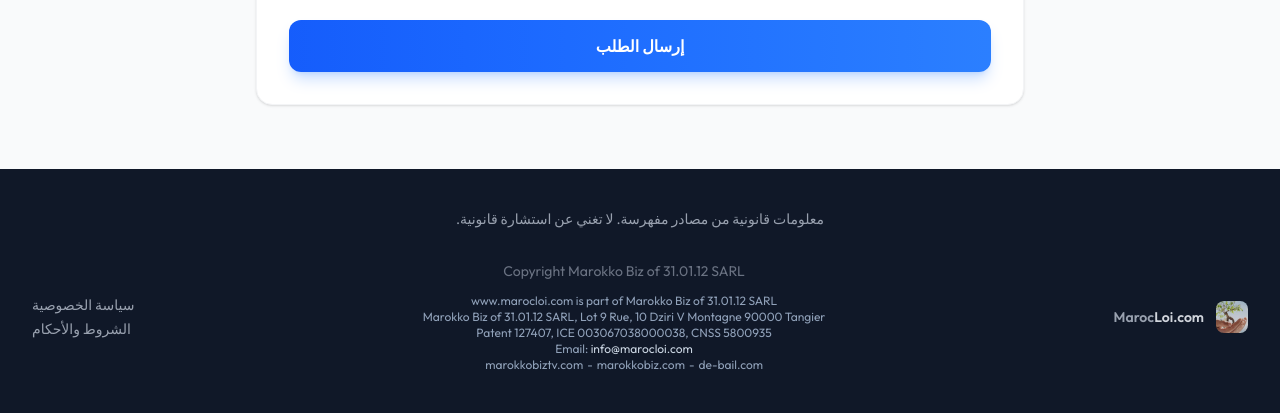
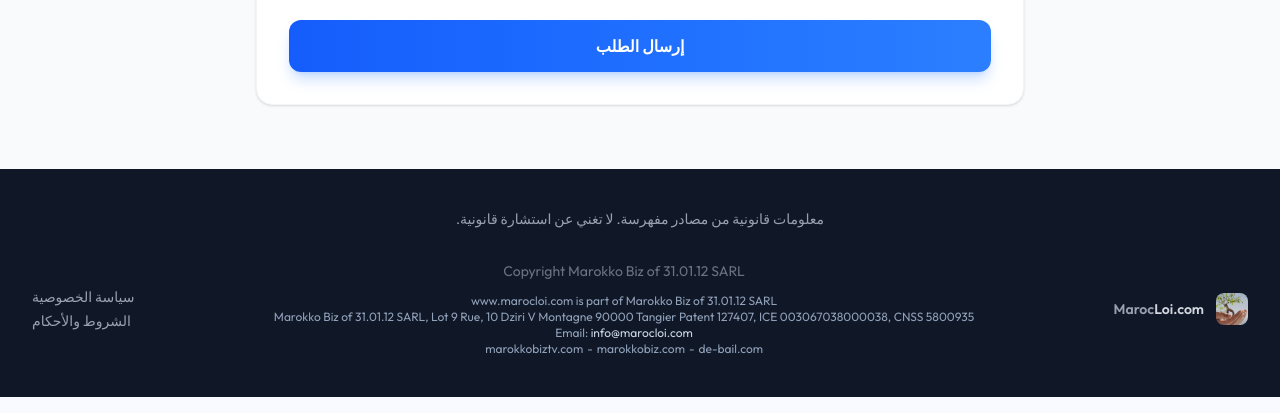
Before and after one commit to marokkobiz/morocco-law-search, a Laravel app: page /test/beta/legal-aid in a window 1280 px wide. Shown: the part 1590-2003 px from the top of the page. Run offline with Laravel 12, Linux system fonts and the light colour scheme; data comes from the database, SQL or seed files in the repository; style sheets or scripts are compiled from the project's sources; some libraries are stand-ins or nearby versions; some web fonts are replaced.

Commit message:
feat(legal-aid): update form layout, compact inputs, translations, and global footer

```diff
--- a/resources/views/layouts/app.blade.php
+++ b/resources/views/layouts/app.blade.php
@@ -138,8 +138,7 @@
                 <div>
                     <p class="text-sm text-gray-500 text-center">Copyright Marokko Biz of 31.01.12 SARL</p>
                     <p class="mt-3 text-xs text-slate-400 text-center">www.marocloi.com is part of Marokko Biz of 31.01.12 SARL</p>
-                    <p class="text-xs text-slate-400 text-center">Marokko Biz of 31.01.12 SARL, Lot 9 Rue, 10 Dziri V Montagne 90000 Tangier</p>
-                    <p class="text-xs text-slate-400 text-center">Patent 127407, ICE 003067038000038, CNSS 5800935</p>
+                    <p class="text-xs text-slate-400 text-center lg:whitespace-nowrap">Marokko Biz of 31.01.12 SARL, Lot 9 Rue, 10 Dziri V Montagne 90000 Tangier Patent 127407, ICE 003067038000038, CNSS 5800935</p>
                     <p class="text-xs text-slate-400 text-center">Email: <a href="mailto:info@marocloi.com" class="text-slate-300 hover:text-white">info@marocloi.com</a></p>
                     <div class="text-center">
                         <div
```
